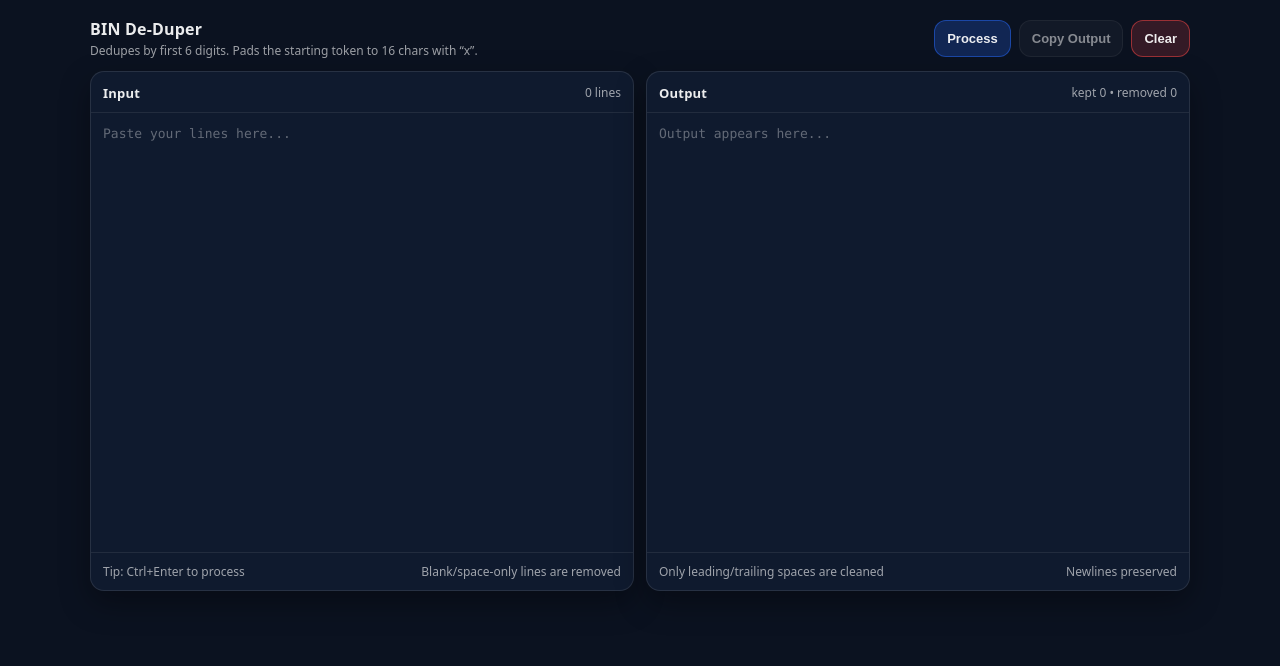
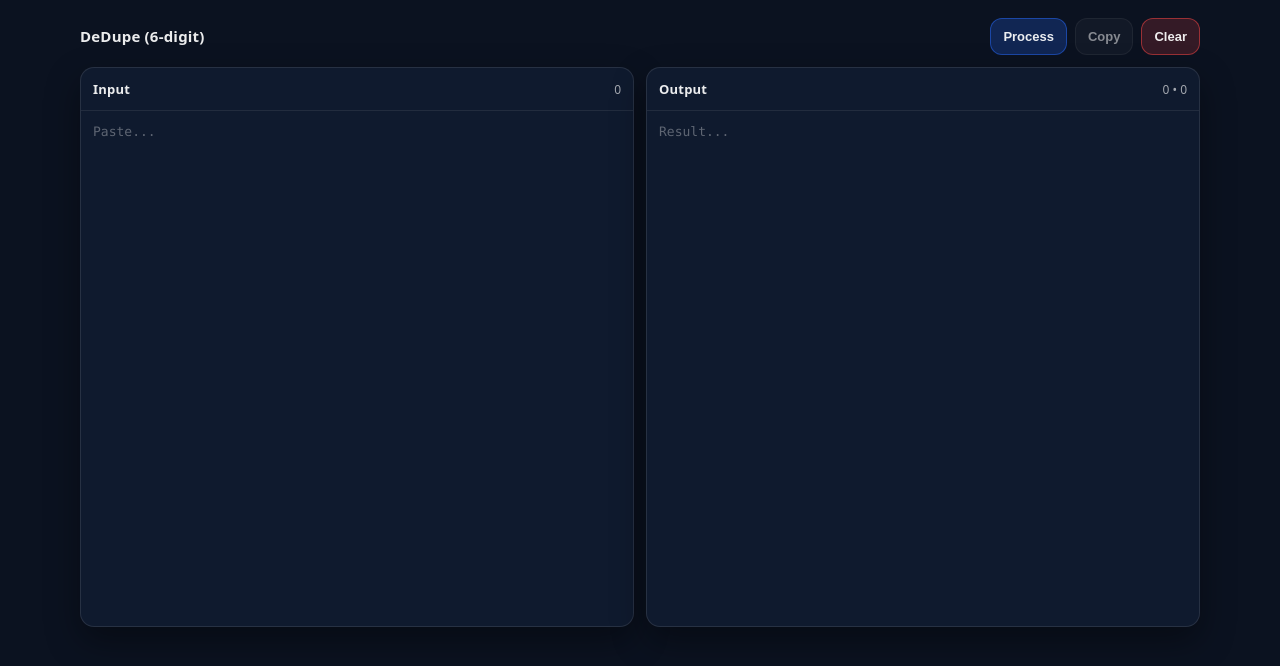
Before and after one commit to rythampkhandelwal/dupesremover, a plain HTML site: page index.html in a window 1280 px wide. Drawn offline with Linux system fonts and the light colour scheme.

Commit message:
Update index.html

```diff
--- a/index.html
+++ b/index.html
@@ -3,17 +3,17 @@
 <head>
   <meta charset="utf-8" />
   <meta name="viewport" content="width=device-width,initial-scale=1" />
-  <title>BIN De-Duper</title>
+  <title>DeDupe (6-digit)</title>
   <style>
     :root{
       --bg:#0b1220;
       --panel:#0f1a2e;
       --border:rgba(255,255,255,.10);
       --text:rgba(255,255,255,.92);
-      --muted:rgba(255,255,255,.60);
+      --muted:rgba(255,255,255,.62);
       --accent:#2563eb;
       --danger:#ef4444;
-      --shadow:0 12px 30px rgba(0,0,0,.35);
+      --shadow:0 14px 34px rgba(0,0,0,.38);
       --r:14px;
     }
     *{box-sizing:border-box}
@@ -24,40 +24,29 @@
       color:var(--text);
       padding:18px;
     }
-    .wrap{max-width:1100px;margin:0 auto}
+    .wrap{max-width:1120px;margin:0 auto}
     .top{
-      display:flex;align-items:center;justify-content:space-between;gap:12px;flex-wrap:wrap;
-      margin-bottom:12px;
+      display:flex;align-items:center;justify-content:space-between;
+      gap:12px;flex-wrap:wrap;margin-bottom:12px;
     }
-    .brand{
-      display:flex;flex-direction:column;gap:3px;
+    .title{
+      font-weight:750;letter-spacing:.2px;
+      font-size:15px;line-height:1.1;
     }
-    .brand .h{
-      font-weight:700;
-      letter-spacing:.2px;
-      font-size:16px;
-    }
-    .brand .s{
-      color:var(--muted);
-      font-size:12px;
-      line-height:1.3;
-    }
-    .bar{
-      display:flex;gap:8px;flex-wrap:wrap;justify-content:flex-end;align-items:center;
-    }
+    .actions{display:flex;gap:8px;flex-wrap:wrap;justify-content:flex-end}
     button{
       border:1px solid var(--border);
       background:rgba(255,255,255,.06);
       color:var(--text);
       padding:10px 12px;
       border-radius:12px;
-      font-weight:650;
+      font-weight:700;
       font-size:13px;
       cursor:pointer;
-      transition:.12s ease;
+      transition:background .12s ease, border-color .12s ease, transform .08s ease, opacity .12s ease;
       user-select:none;
     }
-    button:hover{background:rgba(255,255,255,.10)}
+    button:hover{background:rgba(255,255,255,.10);border-color:rgba(255,255,255,.16)}
     button:active{transform:translateY(1px)}
     button:disabled{opacity:.55;cursor:not-allowed}
     .primary{
@@ -75,7 +64,7 @@
       grid-template-columns:1fr 1fr;
       gap:12px;
     }
-    @media(max-width:900px){.grid{grid-template-columns:1fr}}
+    @media(max-width:920px){.grid{grid-template-columns:1fr}}
     .panel{
       background:var(--panel);
       border:1px solid var(--border);
@@ -84,22 +73,15 @@
       overflow:hidden;
       display:flex;
       flex-direction:column;
-      min-height:520px;
+      min-height:560px;
     }
-    .panelHead{
-      display:flex;
-      align-items:center;
-      justify-content:space-between;
-      gap:10px;
-      padding:12px 12px 10px 12px;
+    .head{
+      padding:12px;
       border-bottom:1px solid rgba(255,255,255,.08);
+      display:flex;align-items:center;justify-content:space-between;gap:10px;
     }
-    .panelHead .t{
-      font-weight:700;
-      font-size:13px;
-      letter-spacing:.2px;
-    }
-    .panelHead .meta{
+    .head .label{font-weight:750;font-size:13px;letter-spacing:.2px}
+    .head .meta{
       color:var(--muted);
       font-size:12px;
       font-variant-numeric:tabular-nums;
@@ -116,26 +98,16 @@
       color:var(--text);
       font-family:ui-monospace,SFMono-Regular,Menlo,Monaco,Consolas,"Liberation Mono","Courier New",monospace;
       font-size:13px;
-      line-height:1.35;
+      line-height:1.38;
       font-variant-numeric:tabular-nums;
-      white-space:pre;      /* preserve exact newlines */
+      white-space:pre;
       overflow:auto;
     }
-    textarea::placeholder{color:rgba(255,255,255,.35)}
-    .foot{
-      padding:10px 12px;
-      border-top:1px solid rgba(255,255,255,.08);
-      display:flex;
-      gap:10px;
-      align-items:center;
-      justify-content:space-between;
-      flex-wrap:wrap;
-    }
-    .hint{color:var(--muted);font-size:12px}
+    textarea::placeholder{color:rgba(255,255,255,.33)}
     .toast{
       position:fixed;
       left:50%;
-      bottom:18px;
+      bottom:16px;
       transform:translateX(-50%);
       background:rgba(0,0,0,.55);
       border:1px solid rgba(255,255,255,.14);
@@ -146,6 +118,7 @@
       display:none;
       max-width:min(92vw, 520px);
       backdrop-filter: blur(10px);
+      box-shadow:0 10px 28px rgba(0,0,0,.35);
     }
     .toast.show{display:block}
   </style>
@@ -153,42 +126,29 @@
 <body>
   <div class="wrap">
     <div class="top">
-      <div class="brand">
-        <div class="h">BIN De-Duper</div>
-        <div class="s">Dedupes by first 6 digits. Pads the starting token to 16 chars with “x”.</div>
-      </div>
-      <div class="bar">
-        <button class="primary" id="btnProcess">Process</button>
-        <button id="btnCopy" disabled>Copy Output</button>
-        <button class="danger" id="btnClear">Clear</button>
+      <div class="title">DeDupe (6-digit)</div>
+      <div class="actions">
+        <button id="btnProcess" class="primary" type="button">Process</button>
+        <button id="btnCopy" type="button" disabled>Copy</button>
+        <button id="btnClear" class="danger" type="button">Clear</button>
       </div>
     </div>
 
     <div class="grid">
       <div class="panel">
-        <div class="panelHead">
-          <div class="t">Input</div>
-          <div class="meta"><span id="inLines">0</span> lines</div>
+        <div class="head">
+          <div class="label">Input</div>
+          <div class="meta"><span id="inCount">0</span></div>
         </div>
-        <textarea id="in" placeholder="Paste your lines here..."></textarea>
-        <div class="foot">
-          <div class="hint">Tip: Ctrl+Enter to process</div>
-          <div class="hint">Blank/space-only lines are removed</div>
-        </div>
+        <textarea id="in" spellcheck="false" placeholder="Paste..."></textarea>
       </div>
 
       <div class="panel">
-        <div class="panelHead">
-          <div class="t">Output</div>
-          <div class="meta">
-            kept <span id="kept">0</span> • removed <span id="removed">0</span>
-          </div>
+        <div class="head">
+          <div class="label">Output</div>
+          <div class="meta"><span id="outCount">0</span> • <span id="removedCount">0</span></div>
         </div>
-        <textarea id="out" readonly placeholder="Output appears here..."></textarea>
-        <div class="foot">
-          <div class="hint">Only leading/trailing spaces are cleaned</div>
-          <div class="hint">Newlines preserved</div>
-        </div>
+        <textarea id="out" spellcheck="false" readonly placeholder="Result..."></textarea>
       </div>
     </div>
   </div>
@@ -196,131 +156,128 @@
   <div class="toast" id="toast"></div>
 
   <script>
-    (function(){
+    (() => {
       const $in = document.getElementById('in');
       const $out = document.getElementById('out');
       const $btnProcess = document.getElementById('btnProcess');
       const $btnCopy = document.getElementById('btnCopy');
       const $btnClear = document.getElementById('btnClear');
 
-      const $inLines = document.getElementById('inLines');
-      const $kept = document.getElementById('kept');
-      const $removed = document.getElementById('removed');
+      const $inCount = document.getElementById('inCount');
+      const $outCount = document.getElementById('outCount');
+      const $removedCount = document.getElementById('removedCount');
       const $toast = document.getElementById('toast');
 
-      function toast(msg){
+      const showToast = (msg) => {
         $toast.textContent = msg;
         $toast.classList.add('show');
         clearTimeout($toast._t);
-        $toast._t = setTimeout(()=> $toast.classList.remove('show'), 1800);
-      }
+        $toast._t = setTimeout(() => $toast.classList.remove('show'), 1400);
+      };
 
-      // Keep user's line breaks exactly (no "pretty rewrap").
-      // Remove only lines that are empty or contain only spaces/tabs.
-      function splitKeepNonBlankLines(text){
+      const linesNonBlank = (text) => {
         const lines = text.split(/\r\n|\n|\r/);
         const out = [];
-        for(const line of lines){
-          if (line.trim().length === 0) continue;       // remove empty/space-only lines (your requirement)
-          out.push(line.trim());                        // remove leading/trailing spaces ONLY
+        for (let line of lines){
+          if (line.trim().length === 0) continue; // remove empty / space-only lines
+          out.push(line.trim());                  // remove leading/trailing spaces only
         }
         return out;
-      }
+      };
 
-      // De-dupe key: first 6 digits at the START of the line.
-      function key6(line){
-        const m = line.match(/^(\d{6})/);
+      const extractBin6 = (line) => {
+        // first standalone 6 digits; else any 6 consecutive digits
+        let m = line.match(/\b(\d{6})\b/);
+        if (m) return m[1];
+        m = line.match(/(\d{6})/);
         return m ? m[1] : null;
-      }
+      };
 
-      // Pad ONLY the starting token made from digits/x to 16 chars using 'x'.
-      // Does NOT touch anything after (pipes, dates, etc).
-      function padStartToken16(line){
-        const m = line.match(/^([0-9xX]+)/);
-        if(!m) return line;
+      const padTo16 = (line) => {
+        // If starts with digits/x token -> pad that token
+        const start = line.match(/^([0-9xX]+)/);
+        if (start){
+          const token = start[1].replace(/X/g,'x');
+          const rest = line.slice(start[1].length);
+          return token.length >= 16 ? (token + rest) : (token + 'x'.repeat(16 - token.length) + rest);
+        }
+        // Else pad the extracted 6-digit in-place (6 + 10x)
+        const bin = extractBin6(line);
+        if (!bin) return line;
+        const idx = line.indexOf(bin);
+        if (idx < 0) return line;
+        return line.slice(0, idx) + (bin + 'x'.repeat(10)) + line.slice(idx + 6);
+      };
 
-        const token = m[1].replace(/X/g,'x');
-        const rest = line.slice(m[1].length);
+      const updateInCount = () => {
+        $inCount.textContent = String(linesNonBlank($in.value).length);
+      };
 
-        if(token.length >= 16) return token + rest;
-        return token + 'x'.repeat(16 - token.length) + rest;
-      }
-
-      function updateCounts(){
-        $inLines.textContent = String(splitKeepNonBlankLines($in.value).length);
-      }
-
-      function process(){
-        const lines = splitKeepNonBlankLines($in.value);
-
+      const process = () => {
+        const lines = linesNonBlank($in.value);
         const seen = new Set();
-        const kept = [];
+        const out = [];
         let removed = 0;
 
-        for(const line0 of lines){
-          const line = line0; // already trimmed
-          const k = key6(line);
-
-          // If line doesn't start with 6 digits, we still keep it (but we still do padding if it begins with digits/x)
-          if(!k){
-            kept.push(padStartToken16(line));
+        for (const line of lines){
+          const bin = extractBin6(line);
+          if (!bin){
+            out.push(line);
             continue;
           }
-
-          if(seen.has(k)){
+          if (seen.has(bin)){
             removed++;
             continue;
           }
-
-          seen.add(k);
-          kept.push(padStartToken16(line));
+          seen.add(bin);
+          out.push(padTo16(line));
         }
 
-        $out.value = kept.join("\n"); // exactly one line per input line, same format you pasted
-        $kept.textContent = String(kept.length);
-        $removed.textContent = String(removed);
-        $btnCopy.disabled = kept.length === 0;
+        $out.value = out.join("\n");
+        $outCount.textContent = String(out.length);
+        $removedCount.textContent = String(removed);
+        $btnCopy.disabled = out.length === 0;
 
-        toast(removed ? `Done: removed ${removed} duplicate(s).` : "Done: no duplicates found.");
-      }
+        showToast(removed ? `Removed ${removed}` : "Done");
+      };
 
-      async function copyOut(){
+      const copy = async () => {
         const txt = $out.value;
-        if(!txt.trim()){ toast("Output is empty."); return; }
+        if (!txt.trim()) return showToast("Empty");
         try{
           await navigator.clipboard.writeText(txt);
-          toast("Copied.");
+          showToast("Copied");
         }catch{
           $out.focus();
           $out.select();
           document.execCommand('copy');
-          toast("Copied.");
+          showToast("Copied");
         }
-      }
+      };
 
-      function clearAll(){
+      const clearAll = () => {
         $in.value = "";
         $out.value = "";
-        $kept.textContent = "0";
-        $removed.textContent = "0";
+        $inCount.textContent = "0";
+        $outCount.textContent = "0";
+        $removedCount.textContent = "0";
         $btnCopy.disabled = true;
-        updateCounts();
-        toast("Cleared.");
         $in.focus();
-      }
+        showToast("Cleared");
+      };
 
       $btnProcess.addEventListener('click', process);
-      $btnCopy.addEventListener('click', copyOut);
+      $btnCopy.addEventListener('click', copy);
       $btnClear.addEventListener('click', clearAll);
-      $in.addEventListener('input', updateCounts);
+      $in.addEventListener('input', updateInCount);
 
-      document.addEventListener('keydown', (e)=>{
+      document.addEventListener('keydown', (e) => {
         const isMac = /MAC/i.test(navigator.platform);
         const mod = isMac ? e.metaKey : e.ctrlKey;
-        if(mod && e.key === 'Enter'){ e.preventDefault(); process(); }
+        if (mod && e.key === 'Enter'){ e.preventDefault(); process(); }
       });
 
-      updateCounts();
+      updateInCount();
     })();
   </script>
 </body>
```
